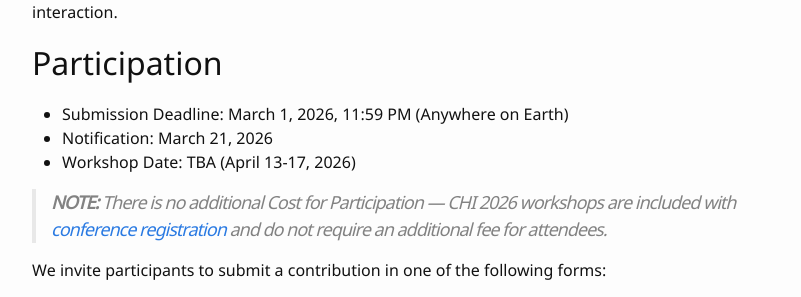
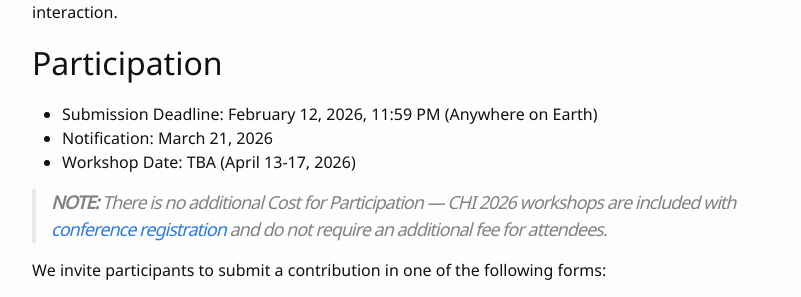
Before and after one commit to chi-bias-trust/chi-bias-trust.github.io, a Jekyll site: the page built from index.md, in a window 1280 px wide and 900 px high, scrolled down 2424 px. Shown: the part 157-454 px from the top of the window, without its empty margins (238-1039 px from the left). Built offline with Jekyll 4.4.1, drawn with Linux system fonts in a browser that asks for light colours.

Commit message:
Update index.md

```diff
--- a/index.md
+++ b/index.md
@@ -35,7 +35,7 @@ This 90–minute workshop invites diverse researchers from HCI, human–centred
 
 # Participation
 
-* Submission Deadline: March 1, 2026, 11:59 PM (Anywhere on Earth)
+* Submission Deadline: February 12, 2026, 11:59 PM (Anywhere on Earth)
 * Notification: March 21, 2026
 * Workshop Date: TBA (April 13-17, 2026)
 
```
